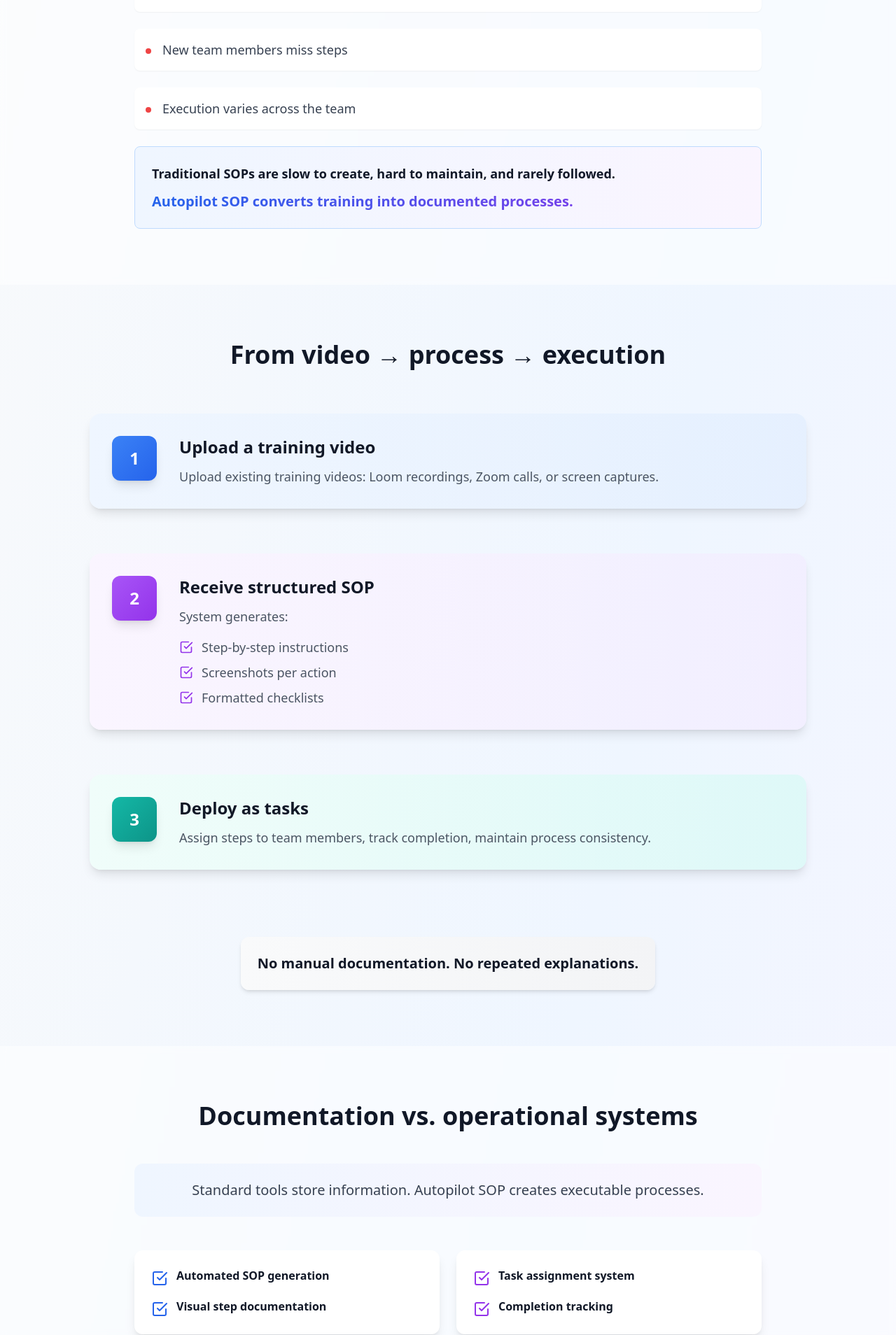
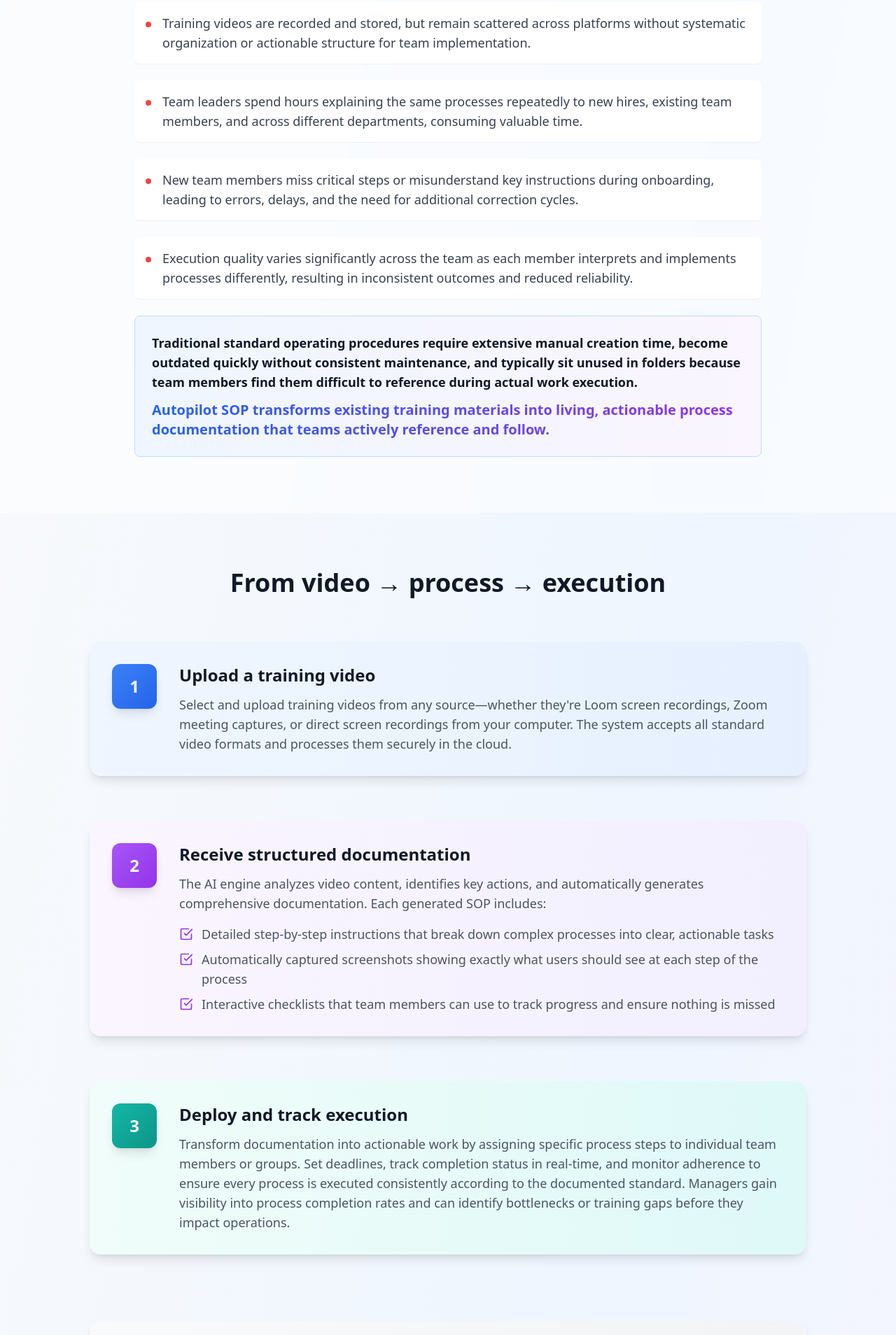
Before and after one commit to sammitchell20013-gif/Autopilot-sop, a Next.js app: page / in a window 1280 px wide. Shown: the part 889-2797 px from the top of the page at 70% size. Built offline with nearby package versions, Linux system fonts and the light colour scheme.

Commit message:
Expand all copy to detailed paragraphs - remove short fragmented lines

```diff
--- a/app/page.tsx
+++ b/app/page.tsx
@@ -56,7 +56,7 @@
             </h1>
 
             <p className="text-xl text-gray-600 dark:text-gray-400 mb-10 leading-relaxed max-w-3xl mx-auto">
-              Upload a training video. Autopilot SOP generates structured SOPs with step-by-step instructions, screenshots, and task assignments. Teams execute processes consistently without repeated training.
+              Upload a training video—whether it's a Loom recording, Zoom call, or screen capture. Autopilot SOP automatically analyzes the content and generates comprehensive, structured SOPs complete with step-by-step instructions, visual screenshots for each action, and executable task assignments. Your team gains access to documented processes they can follow independently, eliminating the need for repeated training sessions and ensuring consistent execution across all team members.
             </p>
 
             <div className="flex flex-col sm:flex-row items-center justify-center gap-4">
@@ -91,26 +91,26 @@
             <div className="space-y-6 text-lg text-gray-700 dark:text-gray-300">
               <div className="flex items-start gap-4 p-4 bg-white dark:bg-gray-800 rounded-lg shadow-sm hover:shadow-md transition-shadow">
                 <div className="w-2 h-2 bg-red-500 rounded-full mt-3 flex-shrink-0"></div>
-                <p>Training videos are recorded but not systematized</p>
+                <p>Training videos are recorded and stored, but remain scattered across platforms without systematic organization or actionable structure for team implementation.</p>
               </div>
               <div className="flex items-start gap-4 p-4 bg-white dark:bg-gray-800 rounded-lg shadow-sm hover:shadow-md transition-shadow">
                 <div className="w-2 h-2 bg-red-500 rounded-full mt-3 flex-shrink-0"></div>
-                <p>Processes are explained repeatedly</p>
+                <p>Team leaders spend hours explaining the same processes repeatedly to new hires, existing team members, and across different departments, consuming valuable time.</p>
               </div>
               <div className="flex items-start gap-4 p-4 bg-white dark:bg-gray-800 rounded-lg shadow-sm hover:shadow-md transition-shadow">
                 <div className="w-2 h-2 bg-red-500 rounded-full mt-3 flex-shrink-0"></div>
-                <p>New team members miss steps</p>
+                <p>New team members miss critical steps or misunderstand key instructions during onboarding, leading to errors, delays, and the need for additional correction cycles.</p>
               </div>
               <div className="flex items-start gap-4 p-4 bg-white dark:bg-gray-800 rounded-lg shadow-sm hover:shadow-md transition-shadow">
                 <div className="w-2 h-2 bg-red-500 rounded-full mt-3 flex-shrink-0"></div>
-                <p>Execution varies across the team</p>
+                <p>Execution quality varies significantly across the team as each member interprets and implements processes differently, resulting in inconsistent outcomes and reduced reliability.</p>
               </div>
               <div className="pt-6 p-6 bg-gradient-to-r from-blue-50 to-purple-50 dark:from-blue-900/20 dark:to-purple-900/20 rounded-lg border border-blue-200 dark:border-blue-800">
                 <p className="font-semibold text-gray-900 dark:text-white mb-3">
-                  Traditional SOPs are slow to create, hard to maintain, and rarely followed.
+                  Traditional standard operating procedures require extensive manual creation time, become outdated quickly without consistent maintenance, and typically sit unused in folders because team members find them difficult to reference during actual work execution.
                 </p>
                 <p className="text-xl font-bold text-transparent bg-clip-text bg-gradient-to-r from-blue-600 to-purple-600">
-                  Autopilot SOP converts training into documented processes.
+                  Autopilot SOP transforms existing training materials into living, actionable process documentation that teams actively reference and follow.
                 </p>
               </div>
             </div>
@@ -143,7 +143,7 @@
                     Upload a training video
                   </h3>
                   <p className="text-lg text-gray-600 dark:text-gray-400">
-                    Upload existing training videos: Loom recordings, Zoom calls, or screen captures.
+                    Select and upload training videos from any source—whether they're Loom screen recordings, Zoom meeting captures, or direct screen recordings from your computer. The system accepts all standard video formats and processes them securely in the cloud.
                   </p>
                 </div>
               </div>
@@ -157,23 +157,23 @@
                 </div>
                 <div>
                   <h3 className="text-2xl font-bold text-gray-900 dark:text-white mb-3">
-                    Receive structured SOP
+                    Receive structured documentation
                   </h3>
                   <p className="text-lg text-gray-600 dark:text-gray-400 mb-4">
-                    System generates:
+                    The AI engine analyzes video content, identifies key actions, and automatically generates comprehensive documentation. Each generated SOP includes:
                   </p>
                   <ul className="space-y-2 text-lg text-gray-600 dark:text-gray-400">
                     <li className="flex items-start">
                       <CheckSquare className="w-5 h-5 mr-3 mt-1 text-purple-600 flex-shrink-0" />
-                      <span>Step-by-step instructions</span>
+                      <span>Detailed step-by-step instructions that break down complex processes into clear, actionable tasks</span>
                     </li>
                     <li className="flex items-start">
                       <CheckSquare className="w-5 h-5 mr-3 mt-1 text-purple-600 flex-shrink-0" />
-                      <span>Screenshots per action</span>
+                      <span>Automatically captured screenshots showing exactly what users should see at each step of the process</span>
                     </li>
                     <li className="flex items-start">
                       <CheckSquare className="w-5 h-5 mr-3 mt-1 text-purple-600 flex-shrink-0" />
-                      <span>Formatted checklists</span>
+                      <span>Interactive checklists that team members can use to track progress and ensure nothing is missed</span>
                     </li>
                   </ul>
                 </div>
@@ -188,10 +188,10 @@
                 </div>
                 <div>
                   <h3 className="text-2xl font-bold text-gray-900 dark:text-white mb-3">
-                    Deploy as tasks
+                    Deploy and track execution
                   </h3>
                   <p className="text-lg text-gray-600 dark:text-gray-400">
-                    Assign steps to team members, track completion, maintain process consistency.
+                    Transform documentation into actionable work by assigning specific process steps to individual team members or groups. Set deadlines, track completion status in real-time, and monitor adherence to ensure every process is executed consistently according to the documented standard. Managers gain visibility into process completion rates and can identify bottlenecks or training gaps before they impact operations.
                   </p>
                 </div>
               </div>
@@ -199,7 +199,7 @@
               <div className="pt-8 text-center">
                 <div className="inline-block p-6 bg-gradient-to-r from-gray-50 to-gray-100 dark:from-gray-800 dark:to-gray-700 rounded-xl shadow-md">
                   <p className="text-xl text-gray-900 dark:text-white font-semibold">
-                    No manual documentation. No repeated explanations.
+                    Eliminate the cycle of manual documentation creation, repetitive verbal explanations, and inconsistent process execution that slows down team growth.
                   </p>
                 </div>
               </div>
@@ -222,7 +222,7 @@
 
             <div className="space-y-6 text-lg text-gray-700 dark:text-gray-300 mb-12">
               <p className="text-center text-xl p-6 bg-gradient-to-r from-blue-50 to-purple-50 dark:from-blue-900/20 dark:to-purple-900/20 rounded-xl">
-                Standard tools store information. Autopilot SOP creates executable processes.
+                Traditional documentation tools passively store information in static files that quickly become outdated and forgotten. Autopilot SOP creates dynamic, executable process systems that teams actively use daily to maintain operational consistency and quality standards across all activities.
               </p>
             </div>
 
@@ -231,13 +231,15 @@
                 <div className="flex items-start">
                   <CheckSquare className="w-6 h-6 mr-3 mt-1 text-blue-600 flex-shrink-0" />
                   <div>
-                    <p className="font-semibold text-gray-900 dark:text-white">Automated SOP generation</p>
+                    <p className="font-semibold text-gray-900 dark:text-white mb-2">Automated SOP generation</p>
+                    <p className="text-sm text-gray-600 dark:text-gray-400">Convert video content into structured documentation without manual transcription or formatting work</p>
                   </div>
                 </div>
                 <div className="flex items-start">
                   <CheckSquare className="w-6 h-6 mr-3 mt-1 text-blue-600 flex-shrink-0" />
                   <div>
-                    <p className="font-semibold text-gray-900 dark:text-white">Visual step documentation</p>
+                    <p className="font-semibold text-gray-900 dark:text-white mb-2">Visual step documentation</p>
+                    <p className="text-sm text-gray-600 dark:text-gray-400">Every process includes screenshots and visual guides that eliminate ambiguity and clarify expectations</p>
                   </div>
                 </div>
               </div>
@@ -245,13 +247,15 @@
                 <div className="flex items-start">
                   <CheckSquare className="w-6 h-6 mr-3 mt-1 text-purple-600 flex-shrink-0" />
                   <div>
-                    <p className="font-semibold text-gray-900 dark:text-white">Task assignment system</p>
+                    <p className="font-semibold text-gray-900 dark:text-white mb-2">Task assignment system</p>
+                    <p className="text-sm text-gray-600 dark:text-gray-400">Delegate specific process steps to team members with clear accountability and tracking mechanisms</p>
                   </div>
                 </div>
                 <div className="flex items-start">
                   <CheckSquare className="w-6 h-6 mr-3 mt-1 text-purple-600 flex-shrink-0" />
                   <div>
-                    <p className="font-semibold text-gray-900 dark:text-white">Completion tracking</p>
+                    <p className="font-semibold text-gray-900 dark:text-white mb-2">Completion tracking</p>
+                    <p className="text-sm text-gray-600 dark:text-gray-400">Monitor process adherence in real-time and identify bottlenecks before they impact business operations</p>
                   </div>
                 </div>
               </div>
@@ -275,25 +279,25 @@
             <div className="grid md:grid-cols-2 gap-6">
               <div className="flex items-start p-6 bg-gradient-to-br from-blue-50 to-blue-100/50 dark:from-blue-900/20 dark:to-blue-800/10 rounded-xl shadow-md hover:shadow-lg transition-shadow">
                 <div className="w-3 h-3 bg-blue-600 rounded-full mr-4 mt-2 flex-shrink-0"></div>
-                <p className="text-gray-700 dark:text-gray-300">Agencies onboarding clients and team members</p>
+                <p className="text-gray-700 dark:text-gray-300">Marketing and creative agencies managing client onboarding workflows, team member training programs, and standardized service delivery processes across multiple accounts and departments</p>
               </div>
               <div className="flex items-start p-6 bg-gradient-to-br from-purple-50 to-purple-100/50 dark:from-purple-900/20 dark:to-purple-800/10 rounded-xl shadow-md hover:shadow-lg transition-shadow">
                 <div className="w-3 h-3 bg-purple-600 rounded-full mr-4 mt-2 flex-shrink-0"></div>
-                <p className="text-gray-700 dark:text-gray-300">SaaS teams documenting workflows</p>
+                <p className="text-gray-700 dark:text-gray-300">Software companies and SaaS organizations documenting customer support protocols, sales methodologies, product implementation processes, and internal operational workflows</p>
               </div>
               <div className="flex items-start p-6 bg-gradient-to-br from-teal-50 to-teal-100/50 dark:from-teal-900/20 dark:to-teal-800/10 rounded-xl shadow-md hover:shadow-lg transition-shadow">
                 <div className="w-3 h-3 bg-teal-600 rounded-full mr-4 mt-2 flex-shrink-0"></div>
-                <p className="text-gray-700 dark:text-gray-300">Operations-dependent businesses</p>
+                <p className="text-gray-700 dark:text-gray-300">Operations-intensive businesses including manufacturing, logistics, healthcare, and professional services where consistent process execution directly impacts quality outcomes and compliance requirements</p>
               </div>
               <div className="flex items-start p-6 bg-gradient-to-br from-indigo-50 to-indigo-100/50 dark:from-indigo-900/20 dark:to-indigo-800/10 rounded-xl shadow-md hover:shadow-lg transition-shadow">
                 <div className="w-3 h-3 bg-indigo-600 rounded-full mr-4 mt-2 flex-shrink-0"></div>
-                <p className="text-gray-700 dark:text-gray-300">Remote teams scaling processes</p>
+                <p className="text-gray-700 dark:text-gray-300">Distributed and remote-first organizations that need to maintain operational consistency across time zones, eliminate repeated training sessions, and scale processes without constant management oversight</p>
               </div>
             </div>
 
             <div className="mt-12 text-center p-6 bg-gradient-to-r from-blue-600 to-purple-600 rounded-xl shadow-xl">
               <p className="text-xl text-white font-semibold">
-                Designed for teams requiring process consistency during growth.
+                Built specifically for organizations where process consistency, training efficiency, and operational scale are critical business requirements during growth phases.
               </p>
             </div>
           </motion.div>
@@ -315,35 +319,35 @@
             <div className="space-y-6">
               <div className="p-6 bg-white dark:bg-gray-800 rounded-xl shadow-lg hover:shadow-xl transition-shadow border-l-4 border-blue-600">
                 <p className="text-gray-600 dark:text-gray-400 mb-2 font-medium">
-                  Already recording training videos
+                  Already recording training videos regularly
                 </p>
                 <p className="text-gray-900 dark:text-white font-semibold text-lg">
-                  Convert existing videos into structured SOPs.
+                  The platform integrates seamlessly with your existing video creation workflow. Simply upload the Loom recordings, Zoom sessions, or screen captures you're already producing, and the system transforms them into structured, searchable documentation that your team can reference immediately without any additional effort from trainers.
                 </p>
               </div>
 
               <div className="p-6 bg-white dark:bg-gray-800 rounded-xl shadow-lg hover:shadow-xl transition-shadow border-l-4 border-purple-600">
                 <p className="text-gray-600 dark:text-gray-400 mb-2 font-medium">
-                  Previous SOP attempts failed
+                  Previous attempts at creating SOPs failed
                 </p>
                 <p className="text-gray-900 dark:text-white font-semibold text-lg">
-                  Manual documentation is slow and rarely maintained.
+                  Manual documentation requires significant time investment, becomes outdated within weeks as processes evolve, and typically sits unused because team members find video-based or verbal training more accessible. Automated generation eliminates the creation bottleneck while maintaining documentation that stays current with your actual training content.
                 </p>
               </div>
 
               <div className="p-6 bg-white dark:bg-gray-800 rounded-xl shadow-lg hover:shadow-xl transition-shadow border-l-4 border-teal-600">
                 <p className="text-gray-600 dark:text-gray-400 mb-2 font-medium">
-                  Implementation concerns
+                  Concerned about implementation complexity and time investment
                 </p>
                 <p className="text-gray-900 dark:text-white font-semibold text-lg">
-                  Uses existing training materials.
+                  Implementation requires no changes to current training practices. The system works entirely with materials already being created as part of standard onboarding and training activities. Upload existing videos during the first week, review automatically generated documentation, and begin assigning process tasks—typically operational within days rather than months.
                 </p>
               </div>
             </div>
 
             <div className="mt-12 text-center p-6 bg-gradient-to-r from-gray-50 to-gray-100 dark:from-gray-800 dark:to-gray-700 rounded-xl shadow-md">
               <p className="text-xl text-gray-900 dark:text-white font-semibold">
-                Automated process documentation system.
+                Transform training videos into operational documentation systems without manual transcription, formatting, or ongoing maintenance overhead.
               </p>
             </div>
           </motion.div>
```
